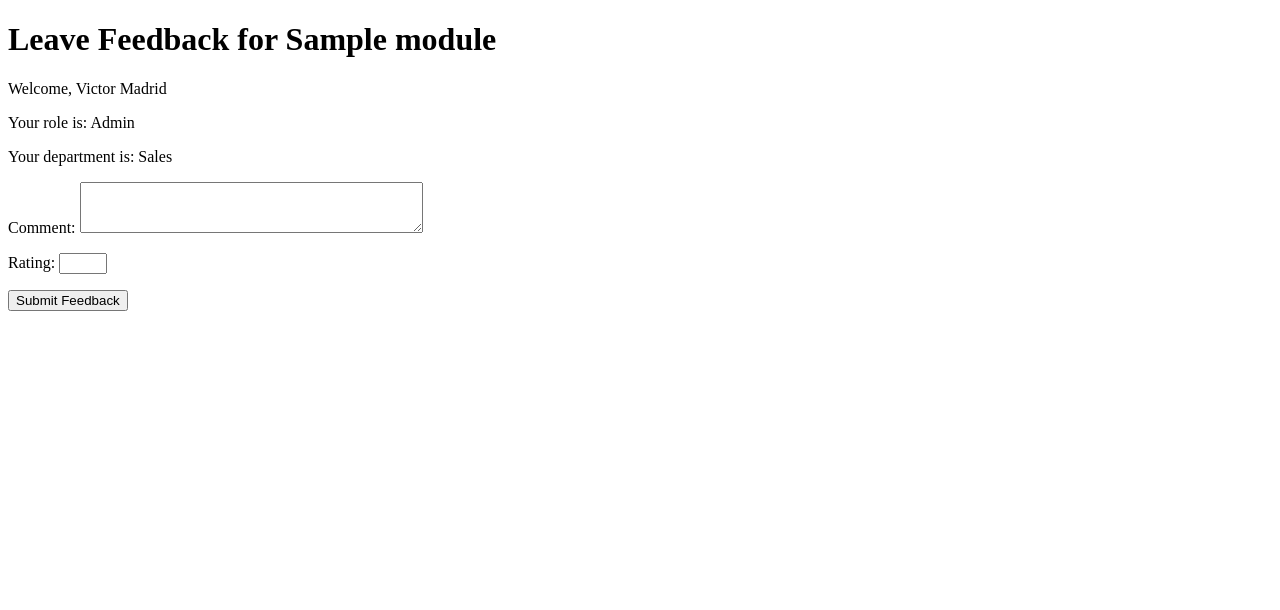
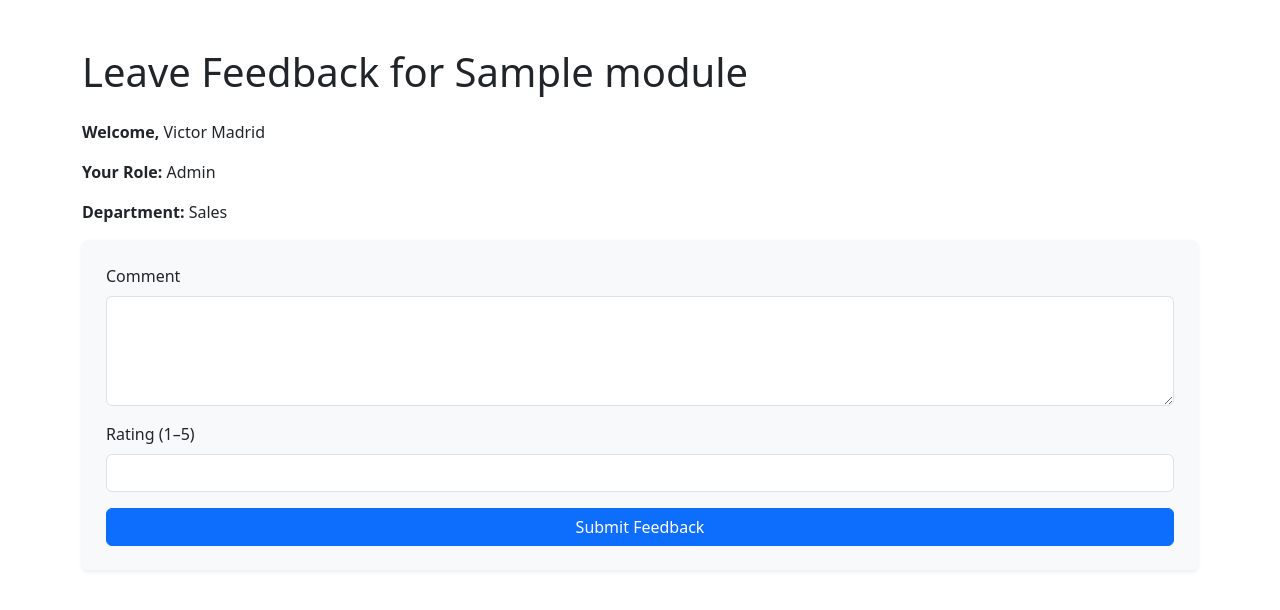
Before and after one commit to IsraelAdeniran/WebDevFrameworkProject, a Django app: template Deliverable-3/retail_training/core/templates/core/leave_feedback.html in a window 1280 px wide. Shown: the top 610 px of the page. Run offline with Django 5.2, Linux system fonts and the light colour scheme; a user stored in the database is signed in; data comes from the database, SQL or seed files in the repository; both versions use the stored data as it was after the commit; tables that the repository leaves empty hold one stand-in row (values such as "Sample post"); the template is opened without the code that fills it: values that come from a table or form of the project are taken from there, most other values are stand-ins (such as "Sample title", 1, 10 or a date in 2020); some libraries are stand-ins or nearby versions.

Commit message:
Updated Modules and Status for Employee

```diff
--- a/Deliverable-3/retail_training/core/templates/core/employee_dashboard.html
+++ b/Deliverable-3/retail_training/core/templates/core/employee_dashboard.html
@@ -43,7 +43,11 @@
                     {% endif %}
                 </td>
                 <td>
-                        {% if assignment.status == 'Completed' %}
+                    {% if assignment.status != 'Completed' %}
+                        <a href="{% url 'training_module_page' assignment.id %}" class="btn btn-sm btn-outline-secondary">
+                            Open Module
+                        </a>
+                    {% else %}
                         {% if assignment.feedback_given %}
                             ✔️ Feedback Given
                         {% else %}
--- a/Deliverable-3/retail_training/core/templates/core/leave_feedback.html
+++ b/Deliverable-3/retail_training/core/templates/core/leave_feedback.html
@@ -3,20 +3,40 @@
 <head>
     <meta charset="UTF-8">
     <title>Leave Feedback</title>
+    <link href="https://cdn.jsdelivr.net/npm/bootstrap@5.3.0/dist/css/bootstrap.min.css" rel="stylesheet">
 </head>
 
 <body>
-    <h1>Leave Feedback for {{ module.title }}</h1>
-    <p>Welcome, {{ user.get_full_name }}</p>
-    <p>Your role is: {{ user.role|capfirst }}</p>
-    <p>Your department is: {{ department.name|capfirst }}</p>
+    <div class="container mt-5">
+        <h1 class="mb-4">Leave Feedback for {{ module.title }}</h1>
 
-    <form method="post">
-        {% csrf_token %}
-        {{ form.as_p }}
-        <button type="submit">Submit Feedback</button>
-    </form>
+        <div class="mb-3">
+            <p><strong>Welcome, </strong> {{ user.get_full_name }}</p>
+            <p><strong>Your Role:</strong> {{ user.role|capfirst }}</p>
+            <p><strong>Department:</strong> {{ department.name|capfirst }}</p>
+        </div>
 
+        <form method="post" class="bg-light p-4 rounded shadow-sm">
+            {% csrf_token %}
+
+            <div class="mb-3">
+                <label for="id_comment" class="form-label">Comment</label>
+                <textarea name="comment" id="id_comment" class="form-control" rows="4">{{ form.comment.value|default:'' }}</textarea>
+                {% if form.comment.errors %}
+                    <div class="text-danger">{{ form.comment.errors }}</div>
+                {% endif %}
+            </div>
+
+            <div class="mb-3">
+                <label for="id_rating" class="form-label">Rating (1–5)</label>
+                <input type="number" name="rating" id="id_rating" class="form-control" min="1" max="5" value="{{ form.rating.value|default:'' }}">
+                {% if form.rating.errors %}
+                    <div class="text-danger">{{ form.rating.errors }}</div>
+                {% endif %}
+            </div>
+
+            <button type="submit" class="btn btn-primary w-100">Submit Feedback</button>
+        </form>
+    </div>
 </body>
-
 </html>
--- a/Deliverable-3/retail_training/core/urls.py
+++ b/Deliverable-3/retail_training/core/urls.py
@@ -15,4 +15,5 @@ urlpatterns = [
     path('employee/complete/<int:assignment_id>/', views.complete_assignment, name='complete_assignment'),
     path('employee/feedback/<int:assignment_id>/', views.leave_feedback, name='leave_feedback'),
     path('trainer/respond/<int:feedback_id>/', views.respond_to_feedback, name='respond_to_feedback'),
+    path('employee/module/<int:assignment_id>/', views.training_module_page, name='training_module_page'),
 ]
```
Also changed, not shown: Deliverable-3/retail_training/core/templates/core/training_module_page.html (added, +23 -0 lines), Deliverable-3/retail_training/core/views.py (+16 -0 lines), Deliverable-3/retail_training/db.sqlite3. Lines whose indentation alone changed are shown as unchanged.
